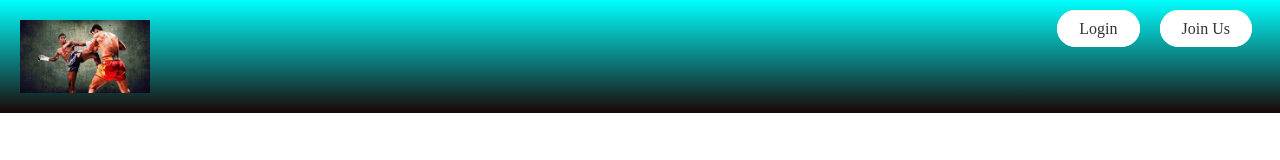
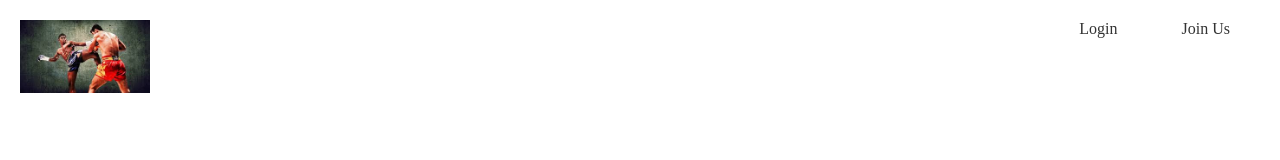
Before and after one commit to DarkCoderGR/TsinarianCamp, a plain HTML site: page index.html in a window 1280 px wide. Drawn offline with Linux system fonts and the light colour scheme.

Commit message:
Update style.css

```diff
--- a/style.css
+++ b/style.css
@@ -6,7 +6,7 @@
 }
 .hero
 {
-	    background-image: linear-gradient(#00ffff,#190707);
+	    background-image: linear-gradient(#fff,#fff);
 }
 .top-bar
 {
```
